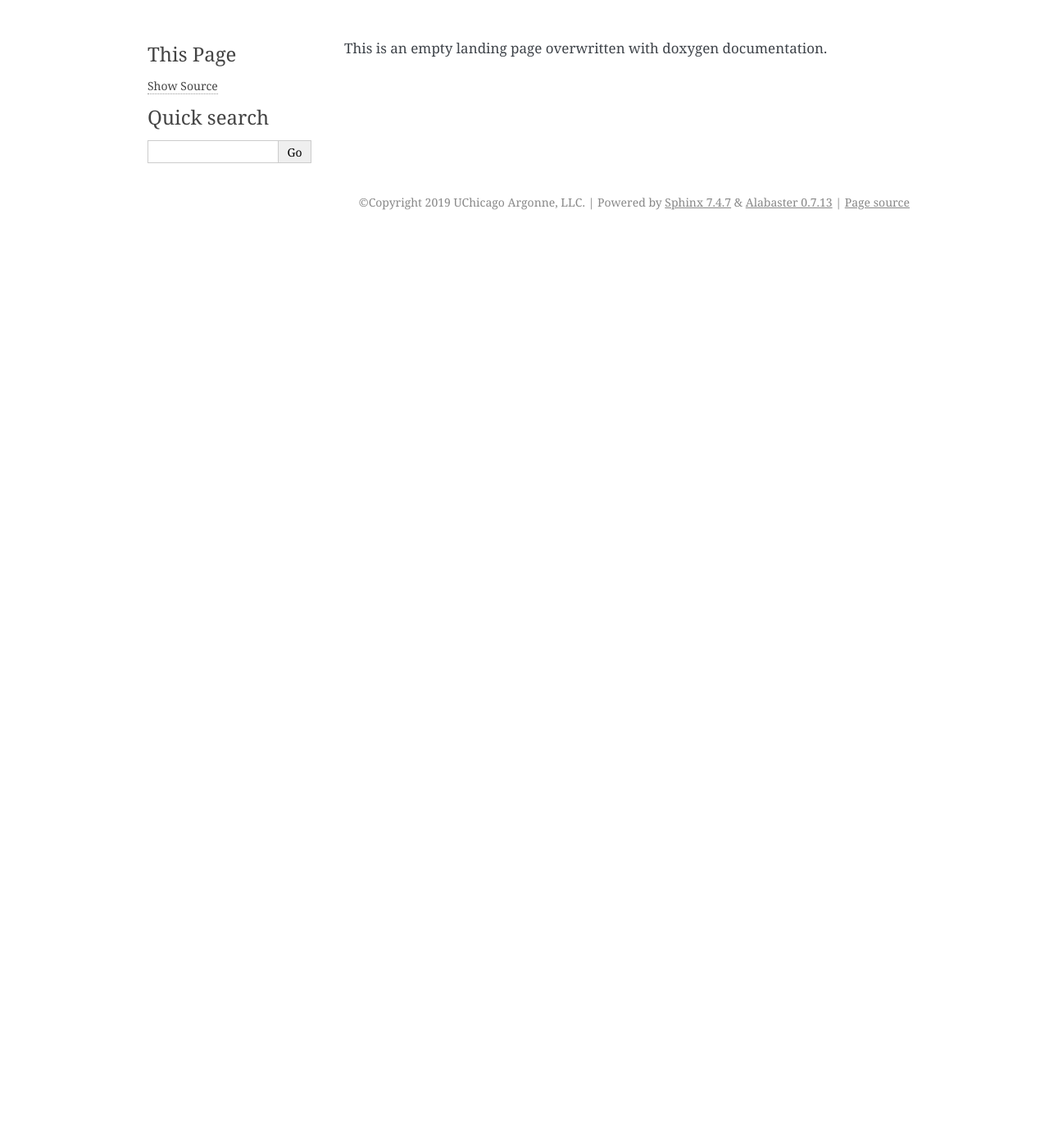
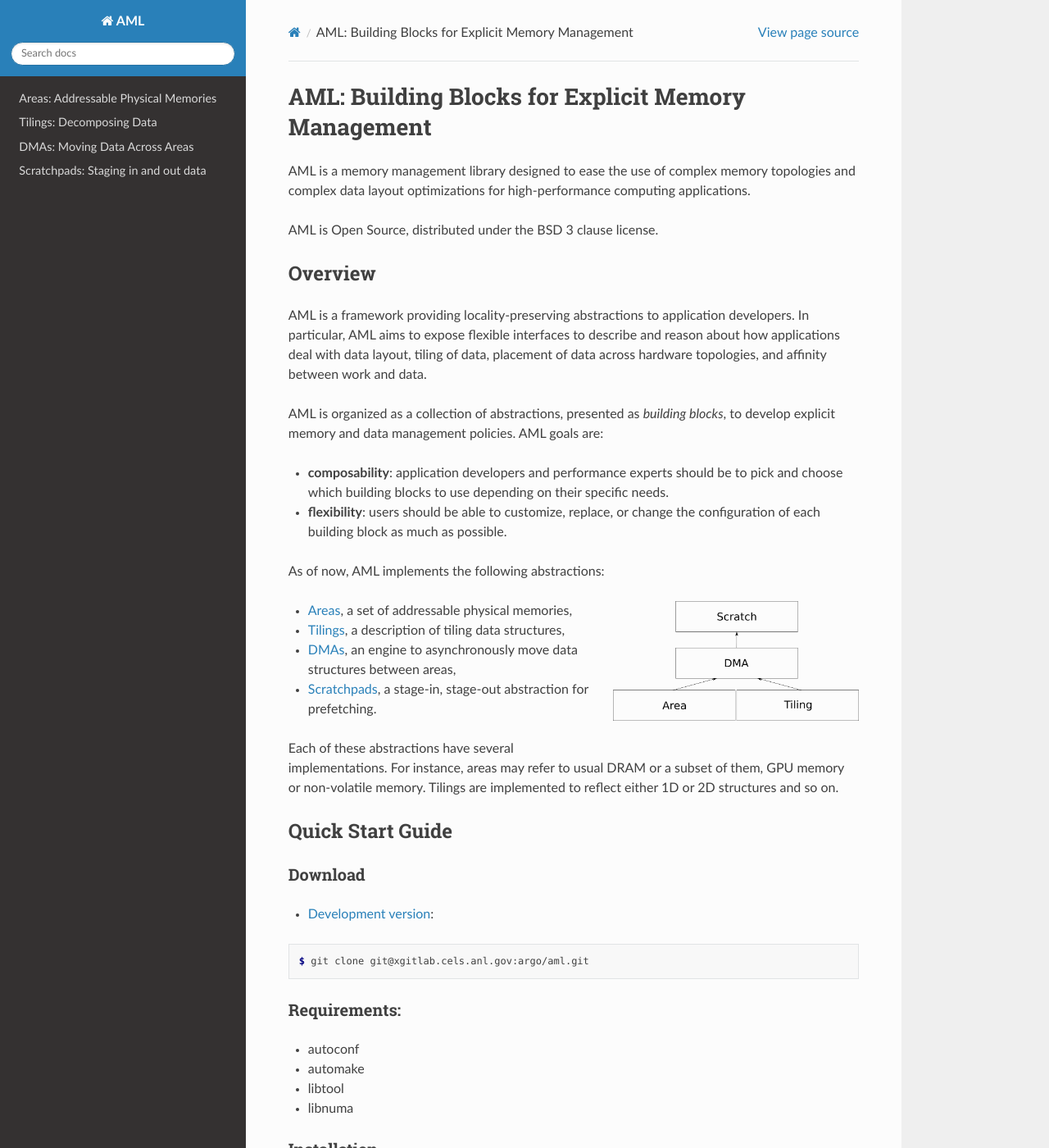
Before and after one commit to anlsys/aml, a Sphinx documentation site: the page built from doc/index.rst, in a window 1280 px wide and 1400 px high. Shown: the whole window at 82% size. Built offline with Sphinx 7.4.7 and the Read the Docs theme 2.0.0, drawn with Linux system fonts in a browser that asks for light colours; some of the changed text lies outside the part shown.

Commit message:
[doc] convert documentation to sphinx+breathe
Also create the basic page structure, including importing the doxygen
API documentation through breathe.

Also fix some doxygen config, as doxygen wasn't generating scratchpad
info, and the dma implementation groups had a different name that the
structs.

```diff
--- a/doc/conf.py
+++ b/doc/conf.py
@@ -24,8 +24,10 @@ import os
 import sys
 import subprocess
 
-# Generate documentation
-subprocess.call('doxygen aml.doxy', shell=True)
+# Generate doxygen first if in read the docs.
+read_the_docs = os.environ.get('READTHEDOCS', None) == 'True'
+if read_the_docs:
+    subprocess.call('doxygen aml.doxy', shell=True)
 
 # -- General configuration ---------------------------------------------------
 
@@ -35,7 +37,7 @@ language = 'C'
 # Add any Sphinx extension module names here, as strings. They can be
 # extensions coming with Sphinx (named 'sphinx.ext.*') or your custom
 # ones.
-extensions = []
+extensions = ["breathe", "recommonmark"]
 
 # Add any paths that contain templates here, relative to this directory.
 templates_path = []
@@ -45,24 +47,32 @@ templates_path = []
 # This pattern also affects html_static_path and html_extra_path.
 exclude_patterns = []
 
+# ensure that the master file is index.
+# mostly needed because the sphinx version on RTD expects a contents.rst
+# instead.
+master_doc = 'index'
+
 # -- Project information -----------------------------------------------------
 
 project   = 'AML'
 copyright = 'Copyright 2019 UChicago Argonne, LLC'
 author    = 'Swann Perarnau, Kamil Iskra, Brian Suchy, Valentin Reis, Nicolas Denoyelle'
-release   = 'X.X.X'
+release   = '0.1.0'
 
 # -- Options for HTML output -------------------------------------------------
 
 # The theme to use for HTML and HTML Help pages.  See the documentation for
 # a list of builtin themes.
 #
-html_theme = 'alabaster'
+if read_the_docs:
+    html_theme = 'default'
+else:
+    html_theme = "sphinx_rtd_theme"
 
 # Add any paths that contain custom static files (such as style sheets) here,
 # relative to this directory. They are copied after the builtin static files,
 # so a file named "default.css" will overwrite the builtin "default.css".
 html_static_path = []
 
-#Overwrite sphinx documentation with doxygen documentation.
-html_extra_path = ['build-doxygen/html']
+breathe_projects = {"aml": "build-doxygen/xml"}
+breathe_default_project = "aml"
--- a/doc/contents.rst
+++ /dev/null
@@ -1,2 +0,0 @@
-This is an empty file required by shpinx when
-compiling documentation on readthedocs.org.
--- a/doc/index.rst
+++ b/doc/index.rst
@@ -1 +1,134 @@
-This is an empty landing page overwritten with doxygen documentation.
+AML: Building Blocks for Explicit Memory Management
+===================================================
+
+AML is a memory management library designed to ease the use of complex memory
+topologies and complex data layout optimizations for high-performance computing
+applications.
+
+AML is Open Source, distributed under the BSD 3 clause license.
+
+Overview
+--------
+
+AML is a framework providing locality-preserving abstractions to application
+developers. In particular, AML aims to expose flexible interfaces to describe
+and reason about how applications deal with data layout, tiling of data,
+placement of data across hardware topologies, and affinity between work and
+data.
+
+AML is organized as a collection of abstractions, presented as *building
+blocks*, to develop explicit memory and data management policies. AML goals
+are:
+
+* **composability**: application developers and performance experts should be
+  to pick and choose which building blocks to use depending on their specific
+  needs.
+
+* **flexibility**: users should be able to customize, replace, or change the
+  configuration of each building block as much as possible.
+
+As of now, AML implements the following abstractions:
+
+.. image:: img/building-blocks-diagram.png
+   :width: 300px
+   :align: right
+
+* :doc:`Areas <pages/areas>`, a set of addressable physical memories,
+* :doc:`Tilings <pages/tilings>`, a description of tiling data structures,
+* :doc:`DMAs <pages/dmas>`, an engine to asynchronously move data structures between areas,
+* :doc:`Scratchpads <pages/scratchs>`, a stage-in, stage-out abstraction for prefetching.
+
+Each of these abstractions have several implementations. For instance, areas
+may refer to usual DRAM or a subset of them, GPU memory or non-volatile memory.
+Tilings are implemented to reflect either 1D or 2D structures and so on.
+
+Quick Start Guide
+-----------------
+
+Download
+~~~~~~~~
+
+* `Development version <https://xgitlab.cels.anl.gov/argo/aml>`_:
+
+.. code-block:: console
+
+  $ git clone git@xgitlab.cels.anl.gov:argo/aml.git
+
+Requirements:
+~~~~~~~~~~~~~
+
+* autoconf
+* automake
+* libtool
+* libnuma
+
+Installation
+~~~~~~~~~~~~
+
+.. code-block:: console
+
+  $ sh autogen.sh
+  $ ./configure
+  $ make -j install
+
+
+Workflow
+~~~~~~~~
+
+Include aml header:
+
+.. code-block:: c
+
+  #include <aml.h>
+  ...
+  int main(int argc, char **argv){
+
+Check AML version:
+
+.. code-block:: c
+
+  if(aml_version_major != AML_VERSION_MAJOR){
+      printf("AML ABI mismatch!");
+      return 1;
+  }
+
+Initialize and Cleanup AML:
+
+.. code-block:: c
+
+  if(aml_init(&argc, &argv) != 0){
+    printf("AML library init failure!");
+    return 1;
+  }
+  ...
+  aml_finalize();
+
+Link your program with *-laml*.
+
+See above building blocks specific pages for further examples and information
+on library features.
+
+Support
+-------
+
+Support for AML is provided through the
+`gitlab issue interface <https://xgitlab.cels.anl.gov/argo/aml/issues>`_.
+Alternatively you can contact directly the developers/maintainers:
+
+* Swann Perarnau (swann AT anl DOT gov)
+* Nicolas Denoyelle (ndenoyelle AT anl DOT gov)
+
+Contributing
+------------
+
+AML welcomes any comment, suggestion, bug reporting, or feature request, as
+well as code contributions. See the [contributing page](@ref contributing_page)
+for more info.
+
+.. toctree::
+   :maxdepth: 2
+
+   pages/areas
+   pages/tilings
+   pages/dmas
+   pages/scratchs
--- /dev/null
+++ b/doc/pages/area_linux_api.rst
@@ -0,0 +1,4 @@
+Area Linux Implementation API
+=================================
+
+.. doxygengroup:: aml_area_linux
--- /dev/null
+++ b/doc/pages/areas.rst
@@ -0,0 +1,11 @@
+Areas: Addressable Physical Memories
+====================================
+
+.. doxygengroup:: aml_area
+
+Implementations
+---------------
+
+.. toctree::
+
+   area_linux_api
--- /dev/null
+++ b/doc/pages/dma_linux_par_api.rst
@@ -0,0 +1,4 @@
+DMA Linux Parallel Implementation API
+=====================================
+
+.. doxygengroup:: aml_dma_linux_par
--- /dev/null
+++ b/doc/pages/dma_linux_seq_api.rst
@@ -0,0 +1,4 @@
+DMA Linux Sequential Implementation API
+=======================================
+
+.. doxygengroup:: aml_dma_linux_seq
--- /dev/null
+++ b/doc/pages/scratch_par_api.rst
@@ -0,0 +1,4 @@
+Scratchpad Parallel Implementation API
+======================================
+
+.. doxygengroup:: aml_scratch_par
--- /dev/null
+++ b/doc/pages/scratch_seq_api.rst
@@ -0,0 +1,4 @@
+Scratchpad Sequential Implementation API
+========================================
+
+.. doxygengroup:: aml_scratch_seq
--- /dev/null
+++ b/doc/pages/tiling_1d_api.rst
@@ -0,0 +1,4 @@
+Tiling 1D Implementation API
+============================
+
+.. doxygengroup:: aml_tiling_1d
--- /dev/null
+++ b/doc/pages/tiling_2d_api.rst
@@ -0,0 +1,4 @@
+Tiling 2D Implementation API
+============================
+
+.. doxygengroup:: aml_tiling_2d
```
Also changed, not shown: doc/md/main.md (deleted, +0 -110 lines), doc/pages/dmas.rst (added, +12 -0 lines), doc/pages/scratchs.rst (added, +12 -0 lines), doc/pages/tilings.rst (added, +12 -0 lines), 3 other files.
